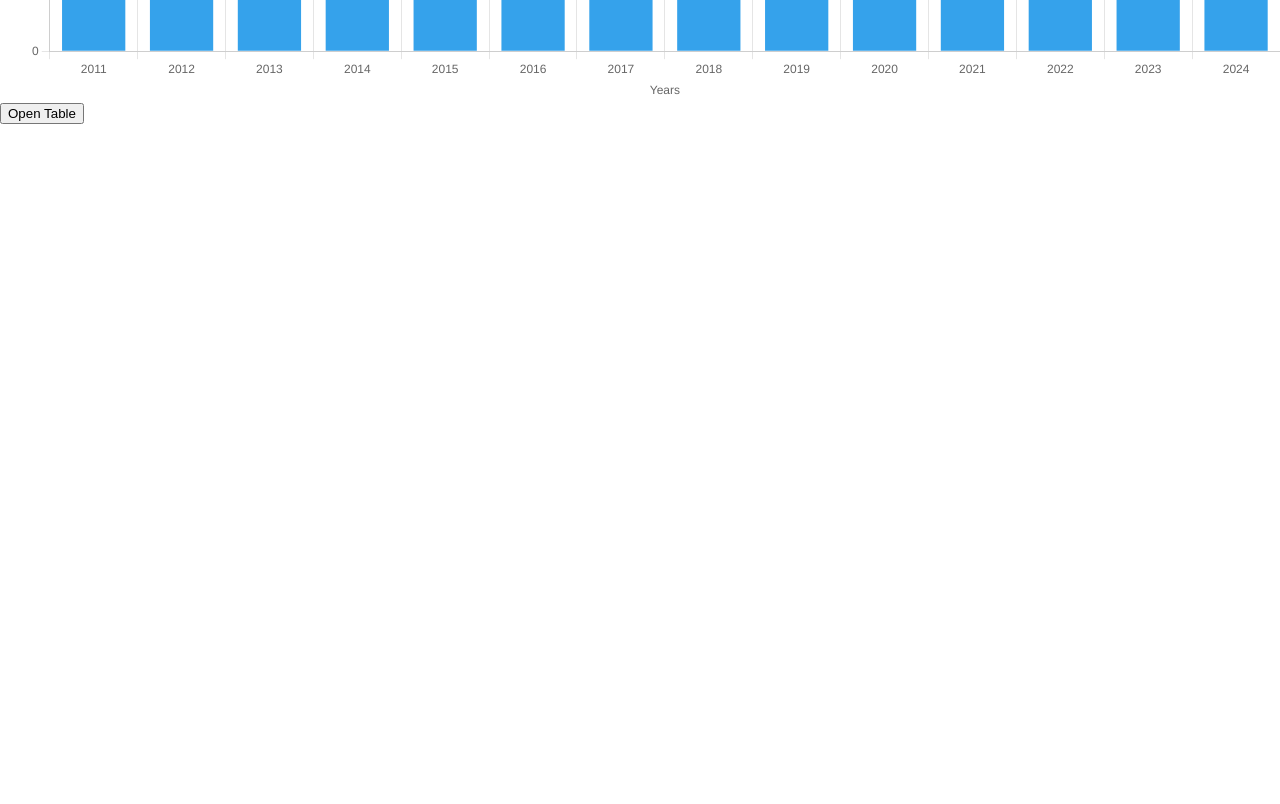
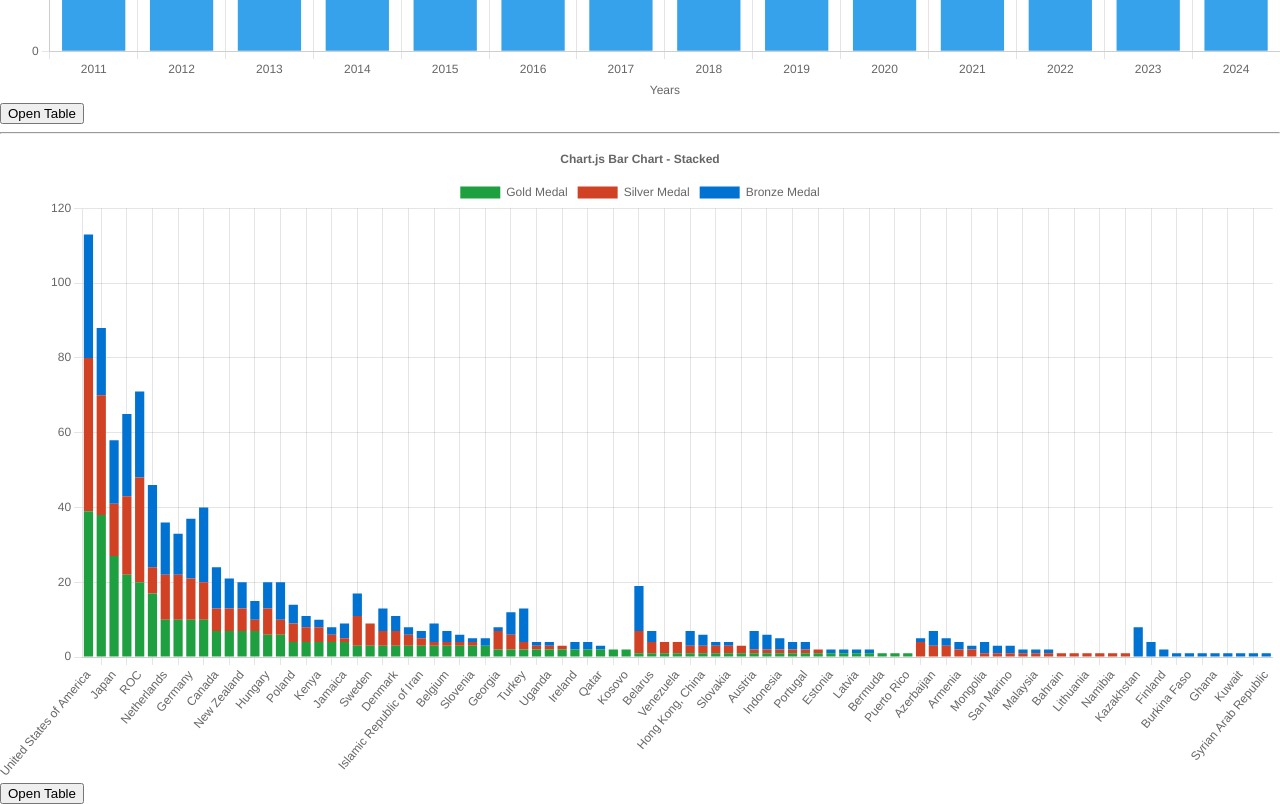
Before and after one commit to Katie-Schwerer/Chart-Module-Project, a React (Create React App) app in the folder chart-component/: page / in a window 1280 px wide. Shown: the part 1300-2104 px from the top of the page. Before the commit the page ends 1424 px from the top, so only its background shows below. Built offline with nearby package versions, Linux system fonts and the light colour scheme.

Commit message:
Was able to create a barchart with the current set up.

```diff
--- a/chart-component/src/App.js
+++ b/chart-component/src/App.js
@@ -4,13 +4,16 @@ import React, { useEffect, useState } from "react";
 import Papa from "papaparse";
 
 import dataCSV from './data_files/dataM.csv';
+import medalsCSV from './data_files/medals.csv';
 
 import LineChart from './components/Charts/LineChart';
 import BarChart from './components/Charts/BarChart';
 import TableChart from './components/TableChart';
+import StackedBarChart from './components/Charts/StackedBarChart';
 
 function App() {
   const [data, setData] = useState([]);
+  const [medals, setMedals] = useState([])
 
   useEffect(() => {
     Papa.parse( dataCSV , {
@@ -26,6 +29,22 @@ function App() {
     })
   }, []);
 
+  useEffect(() => {
+    Papa.parse(medalsCSV, {
+      header: true,
+      download: true,
+      skipEmptyLines: true,
+      complete: function(result) {
+        console.log(result.data)
+        setMedals(result.data);
+      },
+      error: (error) => {
+        console.error('Error while parsing CSV:', error.message)
+      }
+
+    })
+  }, [])
+
   return (
     <div className="App">
       <h1>Hello World</h1>
@@ -35,6 +54,10 @@ function App() {
 
       <BarChart csvData={data} />
       <TableChart data={data} />
+      <hr />
+
+      <StackedBarChart  csvData={medals} />
+      <TableChart data={medals} />
     </div>
   );
 }
--- a/chart-component/src/components/Charts/BarChart.jsx
+++ b/chart-component/src/components/Charts/BarChart.jsx
@@ -92,7 +92,7 @@ function BarChart({ csvData }) {
   }, [csvData]);
 
   return (
-    <div className="">
+    <div className="chart-container">
       <Bar options={options} data={data} />
     </div>
   );
--- /dev/null
+++ b/chart-component/src/components/Charts/StackedBarChart.jsx
@@ -0,0 +1,54 @@
+import React, { useEffect, useState } from "react";
+import { Chart as ChartJS, CategoryScale, LinearScale, BarElement, Title, Tooltip, Legend } from "chart.js";
+import { Bar } from "react-chartjs-2";
+import readDataArray from "../data_function";
+
+ChartJS.register(CategoryScale, LinearScale, BarElement, Title, Tooltip, Legend)
+
+function StackedBarChart( {csvData} ) {
+    const [labels, setLabels] = useState([]);
+    const [datas, setDatas] = useState([]);
+
+    useEffect(() => {
+        if (csvData.length > 0) {
+            const property = Object.getOwnPropertyNames(csvData[0])
+            setLabels(csvData.map((row) => row[property[0]]));
+            setDatas(readDataArray(csvData, property));
+        }
+    }, [csvData])
+
+    const options = {
+        plugins: {
+            legend : {
+                position: "top",
+            },
+            title: {
+                display: true,
+                text: 'Chart.js Bar Chart - Stacked',
+            },
+        },
+        responsive: true,
+        scales: {
+            x: {
+                stacked: true,
+            },
+            y: {
+                stacked: true,
+            }
+        }
+    };
+
+    const data = {
+        labels,
+        datasets: datas,
+    }
+
+    return (
+        <div className="chart-container">
+            <Bar options={options} data={data} />
+        </div>
+    )
+
+}
+
+export default StackedBarChart;
--- a/chart-component/src/components/TableChart.jsx
+++ b/chart-component/src/components/TableChart.jsx
@@ -26,8 +26,9 @@ function TableChart({ data }) {
         <tbody>
             {data.map((item, index) => (
                 <tr key={index}>
-                    <td>{item[header[0]]}</td>
-                    <td>{item[header[1]]}</td>
+                   {header.map((key, i) => (
+                      <td key={i}>{item[key]}</td>
+                   ))}
                 </tr>
             ))}
         </tbody>
--- /dev/null
+++ b/chart-component/src/components/data_function.js
@@ -0,0 +1,20 @@
+function readDataArray(data, property) {
+    let color = ["rgb(31, 160, 64)", "rgb(209, 65, 36)", "rgb(0, 114, 209)"];
+    let dataset = []
+    let index = 0;
+
+    for (let i = 1; i < property.length; i++) {
+        let column = {
+            label: property[i],
+            data: data.map((row) => row[property[i]]),
+            backgroundColor: color[index]
+        }
+
+        dataset.push(column);
+        index += 1;
+    }
+
+    return dataset;
+}
+
+export default readDataArray;
```
Also changed, not shown: chart-component/src/data_files/medals.csv (added).
